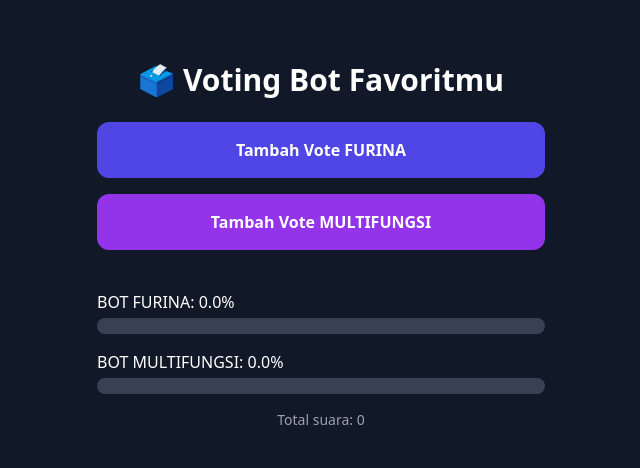
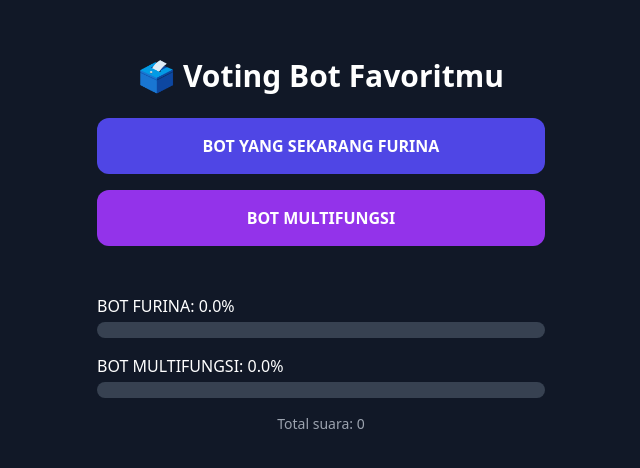
Before and after one commit to VinnKanaichi/websitevoting, a Next.js app: page / in a window 1280 px wide. Shown: the part 154-622 px from the top of the page, without its empty margins (319-959 px from the left). Built offline with nearby package versions, Linux system fonts and the light colour scheme; no server answers; the database is empty.

Commit message:
Update page.tsx

```diff
--- a/app/page.tsx
+++ b/app/page.tsx
@@ -1,50 +1,37 @@
-"use client"
+'use client'
 
-import { useState, useEffect } from "react"
-import { db } from "./firebase"
-import { ref, onValue, runTransaction, set } from "firebase/database"
+import { useState, useEffect } from 'react'
+import { db } from './firebase'
+import { ref, onValue, runTransaction } from 'firebase/database'
+import { useSearchParams } from 'next/navigation'
 
 export default function VotingPage() {
   const [votes, setVotes] = useState({ furina: 0, multifungsi: 0 })
   const [hasVoted, setHasVoted] = useState(false)
-  const [isAdmin, setIsAdmin] = useState(false)
+  const searchParams = useSearchParams()
+  const isAdmin = searchParams.get('admin') === '1'
 
   useEffect(() => {
-    const searchParams = new URLSearchParams(window.location.search)
-    const adminParam = searchParams.get("admin")
-    if (adminParam === "1") setIsAdmin(true)
-
-    const furinaRef = ref(db, "votes/furina")
-    const multiRef = ref(db, "votes/multifungsi")
-
-    const unsub1 = onValue(furinaRef, (snap) => {
-      setVotes((v) => ({ ...v, furina: snap.val() || 0 }))
+    const votesRef = ref(db, 'votes')
+    const unsubscribe = onValue(votesRef, (snapshot) => {
+      const data = snapshot.val()
+      setVotes({
+        furina: data?.furina || 0,
+        multifungsi: data?.multifungsi || 0
+      })
     })
-
-    const unsub2 = onValue(multiRef, (snap) => {
-      setVotes((v) => ({ ...v, multifungsi: snap.val() || 0 }))
-    })
-
-    const storedHasVoted = localStorage.getItem("hasVoted")
-    if (storedHasVoted === "true") setHasVoted(true)
-
-    return () => {
-      unsub1()
-      unsub2()
-    }
+    const voted = localStorage.getItem('hasVoted')
+    if (voted === 'true') setHasVoted(true)
+    return () => unsubscribe()
   }, [])
 
-  const handleVote = async (type: "furina" | "multifungsi") => {
+  const handleVote = async (type: 'furina' | 'multifungsi') => {
     if (hasVoted && !isAdmin) return
     const voteRef = ref(db, `votes/${type}`)
-    try {
-      await runTransaction(voteRef, (current) => (current || 0) + 1)
-      if (!isAdmin) {
-        setHasVoted(true)
-        localStorage.setItem("hasVoted", "true")
-      }
-    } catch (e) {
-      alert("Vote gagal.")
+    await runTransaction(voteRef, (curr) => (curr || 0) + 1)
+    if (!isAdmin) {
+      setHasVoted(true)
+      localStorage.setItem('hasVoted', 'true')
     }
   }
 
@@ -55,49 +42,53 @@
   }
 
   return (
-    <main className="min-h-screen flex flex-col items-center justify-center gap-6 p-4 bg-gray-900 text-white">
+    <main className="min-h-screen flex flex-col items-center justify-center gap-6 p-4">
       <h1 className="text-3xl font-bold">🗳️ Voting Bot Favoritmu</h1>
 
-      {!hasVoted || isAdmin ? (
+      {!hasVoted && !isAdmin && (
         <div className="flex flex-col gap-4 w-full max-w-md">
-          <button
-            onClick={() => handleVote("furina")}
-            className="bg-indigo-600 p-4 rounded-xl text-white font-semibold"
-          >
+          <button onClick={() => handleVote('furina')} className="bg-indigo-600 p-4 rounded-xl text-white font-semibold">
+            BOT YANG SEKARANG FURINA
+          </button>
+          <button onClick={() => handleVote('multifungsi')} className="bg-purple-600 p-4 rounded-xl text-white font-semibold">
+            BOT MULTIFUNGSI
+          </button>
+        </div>
+      )}
+
+      {isAdmin && (
+        <div className="flex flex-col gap-4 w-full max-w-md">
+          <p className="text-green-500 font-semibold">Mode Admin Aktif ✅</p>
+          <button onClick={() => handleVote('furina')} className="bg-blue-700 p-4 rounded-xl text-white font-semibold">
             Tambah Vote FURINA
           </button>
-          <button
-            onClick={() => handleVote("multifungsi")}
-            className="bg-purple-600 p-4 rounded-xl text-white font-semibold"
-          >
+          <button onClick={() => handleVote('multifungsi')} className="bg-pink-700 p-4 rounded-xl text-white font-semibold">
             Tambah Vote MULTIFUNGSI
           </button>
         </div>
-      ) : (
-        <p>✅ Terima kasih telah voting!</p>
       )}
 
-      <div className="w-full max-w-md space-y-4 mt-4">
+      {hasVoted && !isAdmin && (
+        <div className="w-full max-w-md space-y-4">
+          <p>✅ Terima kasih telah voting!</p>
+        </div>
+      )}
+
+      <div className="w-full max-w-md mt-6 space-y-4">
         <div>
           <p className="mb-1">BOT FURINA: {percent.furina.toFixed(1)}%</p>
           <div className="w-full bg-gray-700 rounded-full h-4">
-            <div
-              className="bg-indigo-500 h-4 rounded-full"
-              style={{ width: `${percent.furina}%` }}
-            />
+            <div className="bg-indigo-500 h-4 rounded-full" style={{ width: `${percent.furina}%` }} />
           </div>
         </div>
         <div>
           <p className="mt-2 mb-1">BOT MULTIFUNGSI: {percent.multifungsi.toFixed(1)}%</p>
           <div className="w-full bg-gray-700 rounded-full h-4">
-            <div
-              className="bg-purple-500 h-4 rounded-full"
-              style={{ width: `${percent.multifungsi}%` }}
-            />
+            <div className="bg-purple-500 h-4 rounded-full" style={{ width: `${percent.multifungsi}%` }} />
           </div>
         </div>
         <p className="text-sm text-gray-400 text-center mt-4">Total suara: {total}</p>
       </div>
     </main>
   )
-}
+            }
```
